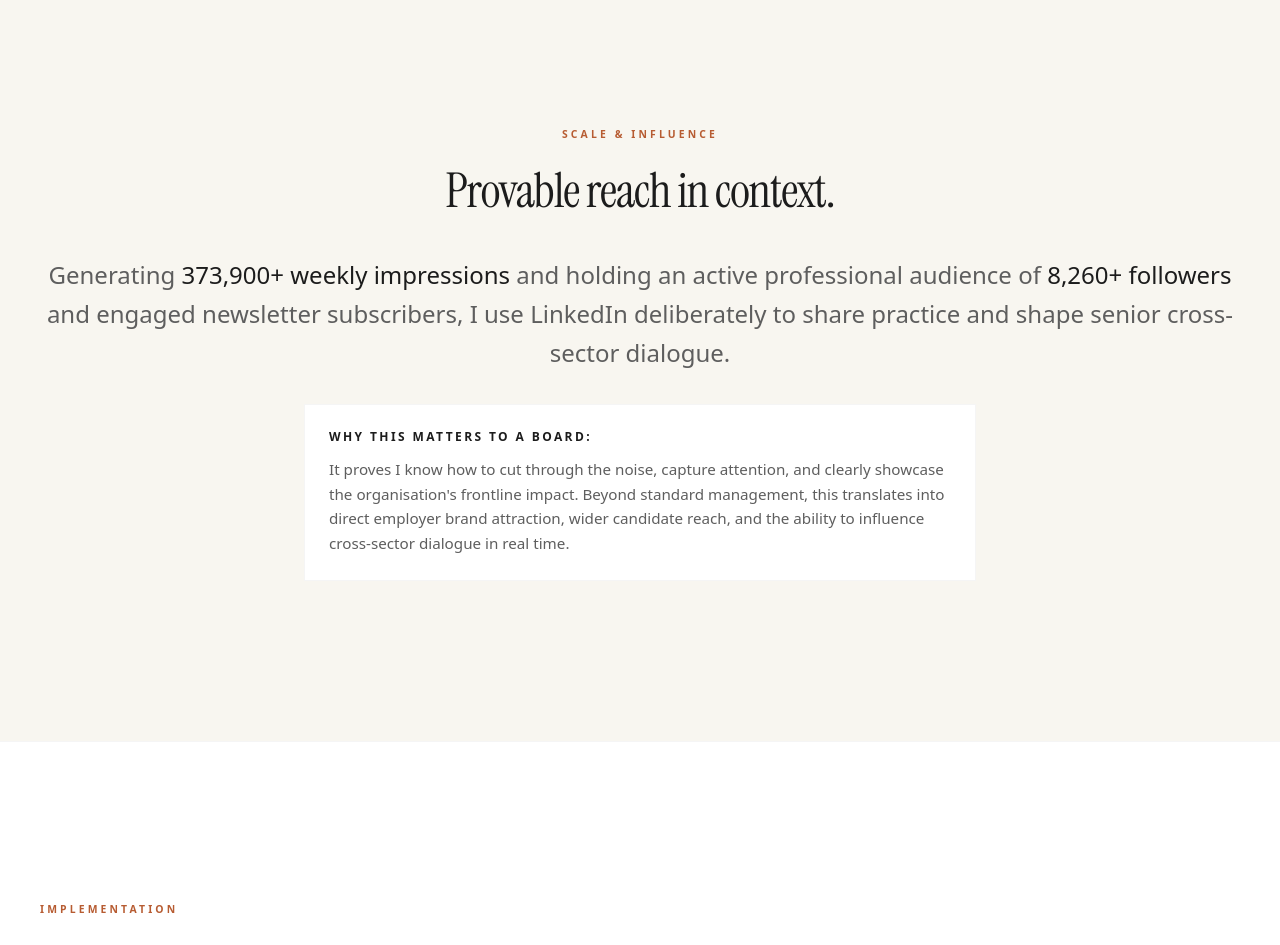
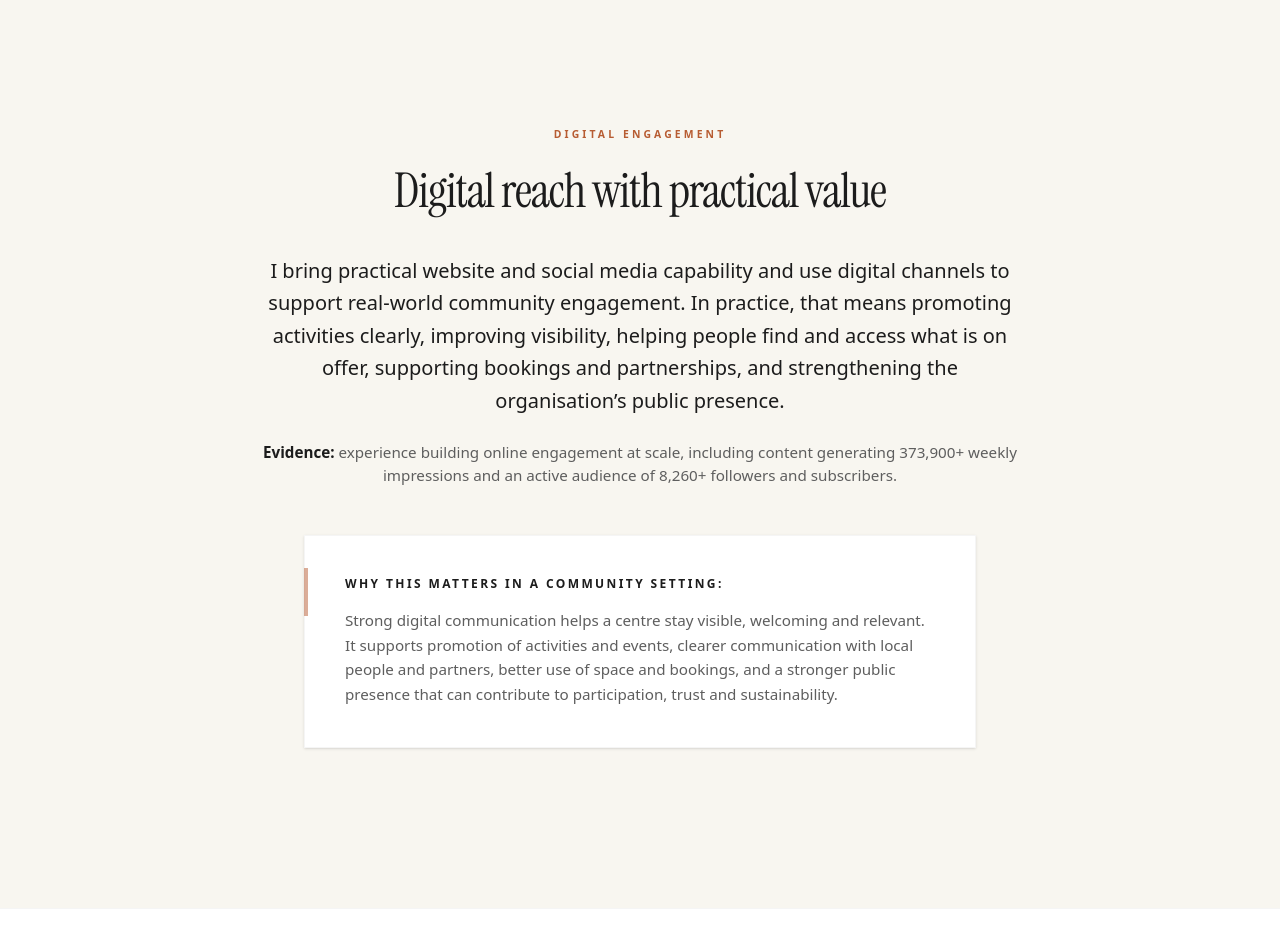
Before and after one commit to Mcsnappy-maker/executive-dossier, a Next.js app: page / in a window 1280 px wide. Shown: the part 5220-6165 px from the top of the page. Built offline with nearby package versions, Linux system fonts and the light colour scheme.

Commit message:
Pivot Digital Reach section to focus on community outcomes

```diff
--- a/src/app/page.tsx
+++ b/src/app/page.tsx
@@ -252,14 +252,22 @@ export default function Home() {
         <section className="py-40 border-t border-border/50">
           <div className="container max-w-4xl mx-auto text-center">
             <Reveal>
-              <span className="text-[0.65rem] font-semibold uppercase tracking-[0.3em] text-accent mb-6 block">Scale & Influence</span>
-              <h2 className="font-display text-4xl lg:text-5xl tracking-tight mb-10">Provable reach in context.</h2>
-              <p className="text-2xl text-muted font-light leading-relaxed mb-8">
-                Generating <strong className="text-foreground font-normal">373,900+ weekly impressions</strong> and holding an active professional audience of <strong className="text-foreground font-normal">8,260+ followers</strong> and engaged newsletter subscribers, I use LinkedIn deliberately to share practice and shape senior cross-sector dialogue.
-              </p>
-              <div className="p-6 bg-surface border border-border/50 inline-block text-left mx-auto max-w-2xl">
-                <span className="text-xs font-bold uppercase tracking-[0.2em] text-foreground block mb-3">Why this matters to a board:</span>
-                <p className="text-[0.95rem] text-muted leading-relaxed font-light">It proves I know how to cut through the noise, capture attention, and clearly showcase the organisation's frontline impact. Beyond standard management, this translates into direct employer brand attraction, wider candidate reach, and the ability to influence cross-sector dialogue in real time.</p>
+              <span className="text-[0.65rem] font-semibold uppercase tracking-[0.3em] text-accent mb-6 block">Digital Engagement</span>
+              <h2 className="font-display text-4xl lg:text-5xl tracking-tight mb-10">Digital reach with practical value</h2>
+              <div className="max-w-3xl mx-auto mb-12">
+                <p className="text-xl text-foreground font-light leading-relaxed mb-6">
+                  I bring practical website and social media capability and use digital channels to support real-world community engagement. In practice, that means promoting activities clearly, improving visibility, helping people find and access what is on offer, supporting bookings and partnerships, and strengthening the organisation’s public presence.
+                </p>
+                <p className="text-[0.95rem] text-muted font-light">
+                  <strong className="text-foreground font-semibold">Evidence:</strong> experience building online engagement at scale, including content generating 373,900+ weekly impressions and an active audience of 8,260+ followers and subscribers.
+                </p>
+              </div>
+              <div className="p-10 bg-surface border border-border/50 inline-block text-left mx-auto max-w-2xl relative shadow-sm">
+                <div className="absolute -left-[1px] top-8 w-1 h-12 bg-accent opacity-50" />
+                <span className="text-xs font-bold uppercase tracking-[0.2em] text-foreground block mb-4">Why this matters in a community setting:</span>
+                <p className="text-[0.95rem] text-muted leading-relaxed font-light">
+                  Strong digital communication helps a centre stay visible, welcoming and relevant. It supports promotion of activities and events, clearer communication with local people and partners, better use of space and bookings, and a stronger public presence that can contribute to participation, trust and sustainability.
+                </p>
               </div>
             </Reveal>
           </div>
```
